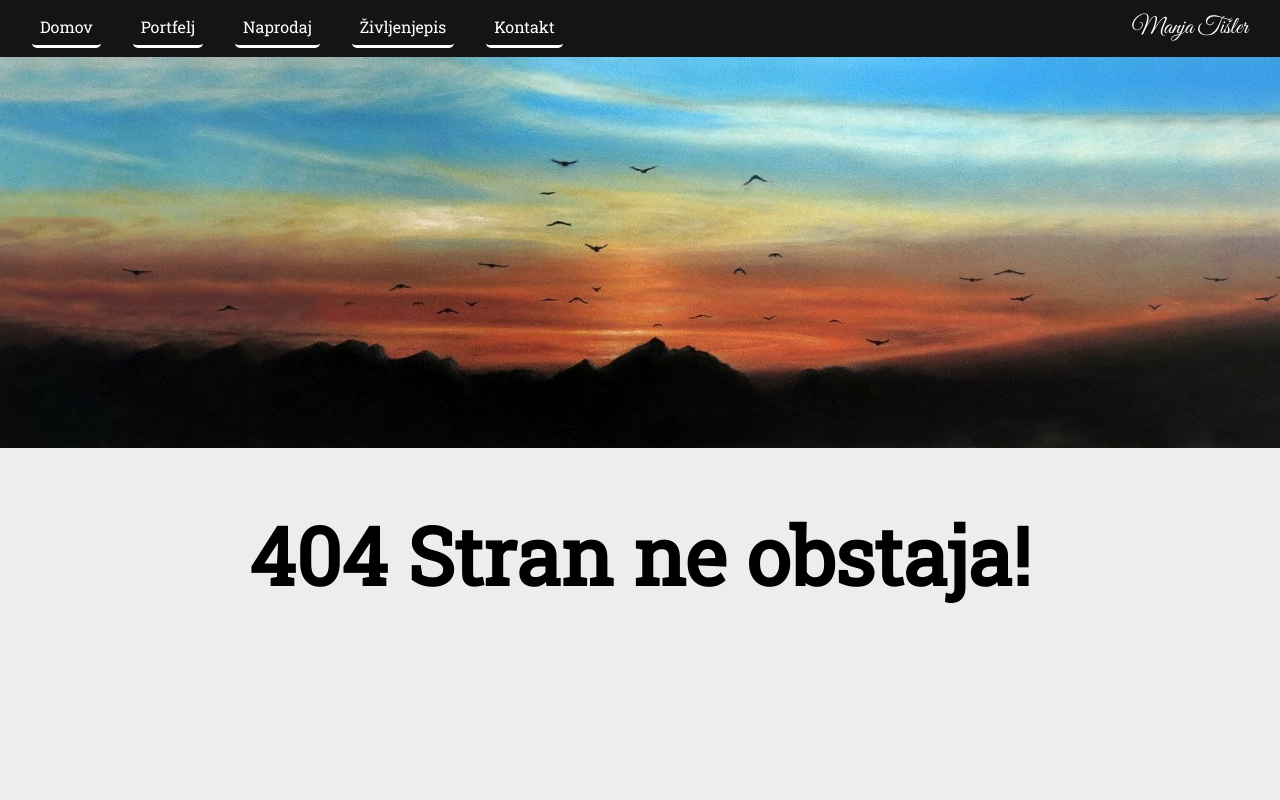
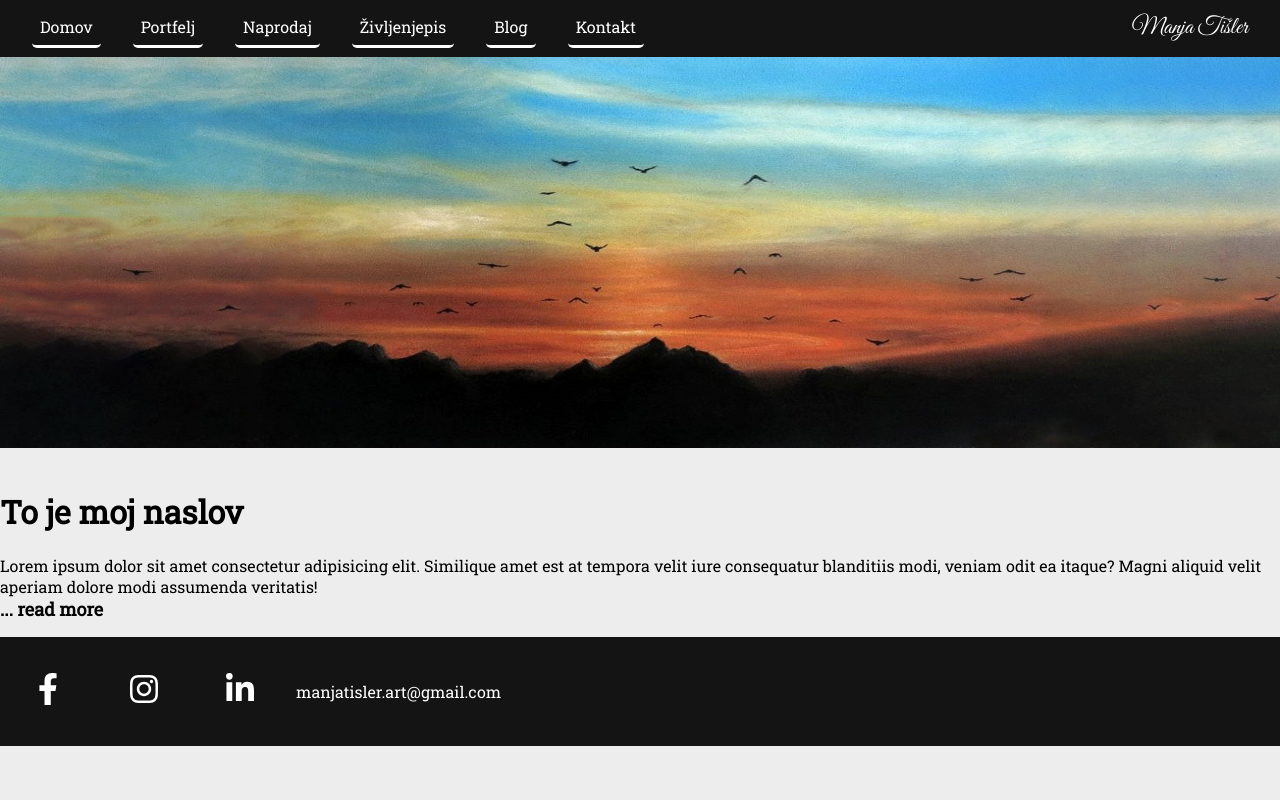
Before and after one commit to jureperos/Manja_Art_React, a React (Create React App) app: page /blog in a window 1280 px wide. Before the commit this address had no page. Shown: the top 800 px of the page. Built offline with nearby package versions, Linux system fonts and the light colour scheme.

Commit message:
show more/less works

```diff
--- a/src/components/Content.js
+++ b/src/components/Content.js
@@ -8,6 +8,7 @@ import PortfolioLayout from "./portfolio/PortfolioLayout";
 import Zivljenjepis from "./Zivljenjepis";
 import NaprodajLayout from "./NaprodajLayout";
 import NotFound from "./NotFound";
+import Blog from "./blog/Blog";
 
 
 function Content () {
@@ -30,10 +31,11 @@ function Content () {
                         <Route index element={ <SetImages /> } />
                     </Route>
                     <Route path="/zivljenjepis" element={ <Zivljenjepis /> } />
+                    <Route path="/blog" element={ <Blog /> } />
                     <Route path="/*" element={ <NotFound /> } />
                 </Routes>
             </div>
-                <Footer />
+            <Footer />
         </div>
     )
 }
--- a/src/components/Navbar.js
+++ b/src/components/Navbar.js
@@ -70,6 +70,13 @@ function Navbar() {
                         </Link>
 
                         <Link
+                        className={`menu-item fourth`}
+                        id='big-width-links'
+                        to={'/blog'}>
+                            Blog
+                        </Link>
+
+                        <Link
                         className={`menu-item fifth`}
                         id='big-width-links'
                         to={'#'}
--- /dev/null
+++ b/src/components/blog/Blog.css
@@ -0,0 +1,19 @@
+.read-more.open,
+.more-text.open
+{
+    display: block;
+}
+
+.read-more.closed,
+.more-text.closed,
+.read-less.closed
+{
+    display: none;
+}
+
+.read-more,
+.read-less
+{
+    font-weight: bold;
+    font-size: large;
+}
--- /dev/null
+++ b/src/components/blog/Blog.js
@@ -0,0 +1,12 @@
+import './Blog.css'
+import BlPost1 from './blogPosts/BlPost1'
+
+function Blog() {
+    return (
+        <>
+            <BlPost1 />
+        </>
+    )
+}
+
+export default Blog
--- /dev/null
+++ b/src/components/blog/blogPosts/BlPost1.js
@@ -0,0 +1,33 @@
+import { useState } from 'react'
+
+function BlPost1() {
+    const [moreText, setmoreText] = useState(false);
+
+    return(
+        <>
+            <img></img>
+            <h1>To je moj naslov</h1>
+            <div>
+                <p>Lorem ipsum dolor sit amet consectetur adipisicing elit. Similique amet est at tempora velit iure consequatur blanditiis modi, veniam odit ea itaque? Magni aliquid velit aperiam dolore modi assumenda veritatis!
+                    <span
+                    onClick={() => {setmoreText(!moreText)}}
+                    className={`read-more ${moreText ? 'closed' : 'open'}`}>
+                    ... read more</span>
+
+                    <span
+                    onClick={() => {setmoreText(!moreText)}}
+                    className={`more-text ${moreText ? 'open': 'closed'}`}
+                    >Lorem ipsum, dolor sit amet consectetur adipisicing elit. Odit molestias sed repellendus, reprehenderit consequatur quia quas ipsum enim magnam. Saepe repudiandae libero autem qui. Quod eius magnam aliquam alias. Tempore.
+                    </span>
+
+                    <span
+                    onClick={() => {setmoreText(!moreText)}}
+                    className={`read-less ${moreText ? 'open': 'closed'}`}>
+                    Show less</span>
+                </p>
+            </div>
+        </>
+    )
+}
+
+export default BlPost1
```
Also changed, not shown: src/components/Blog.js (deleted, +0 -13 lines), src/components/Blog.css (deleted).
